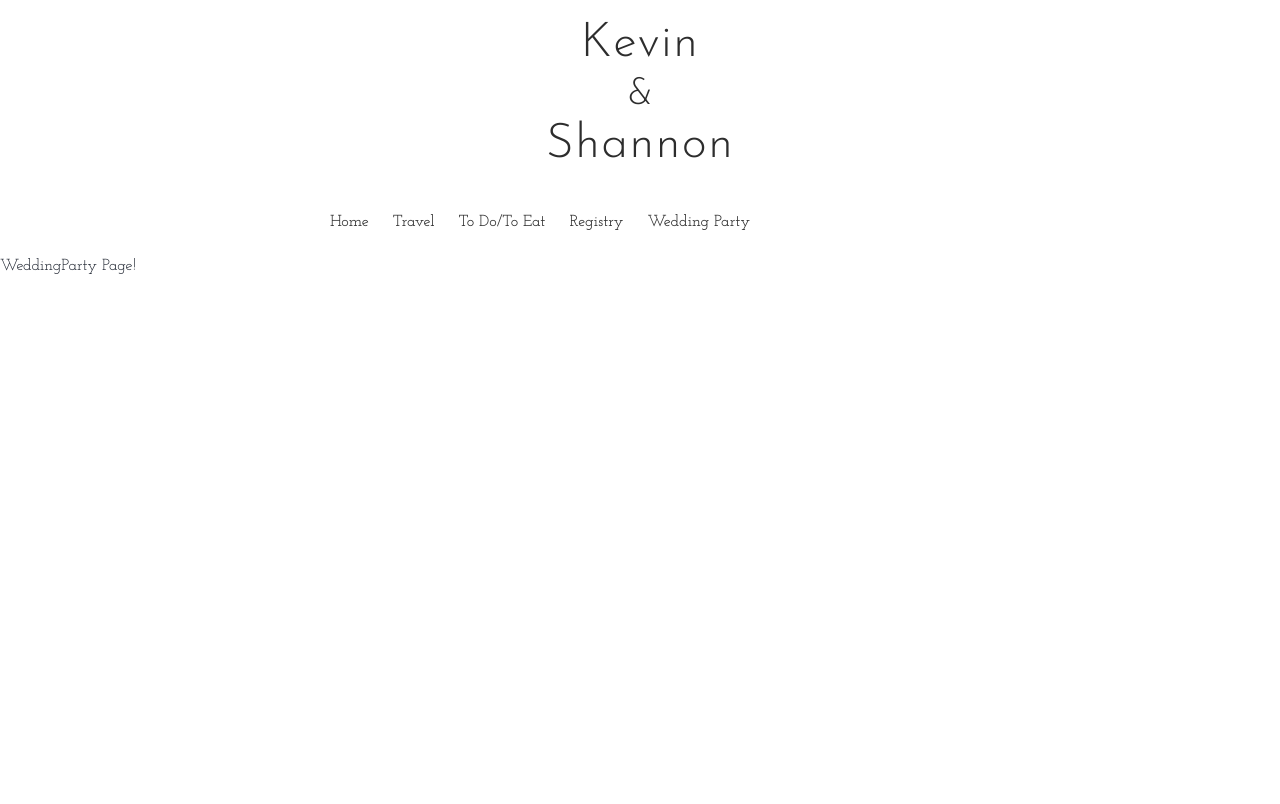
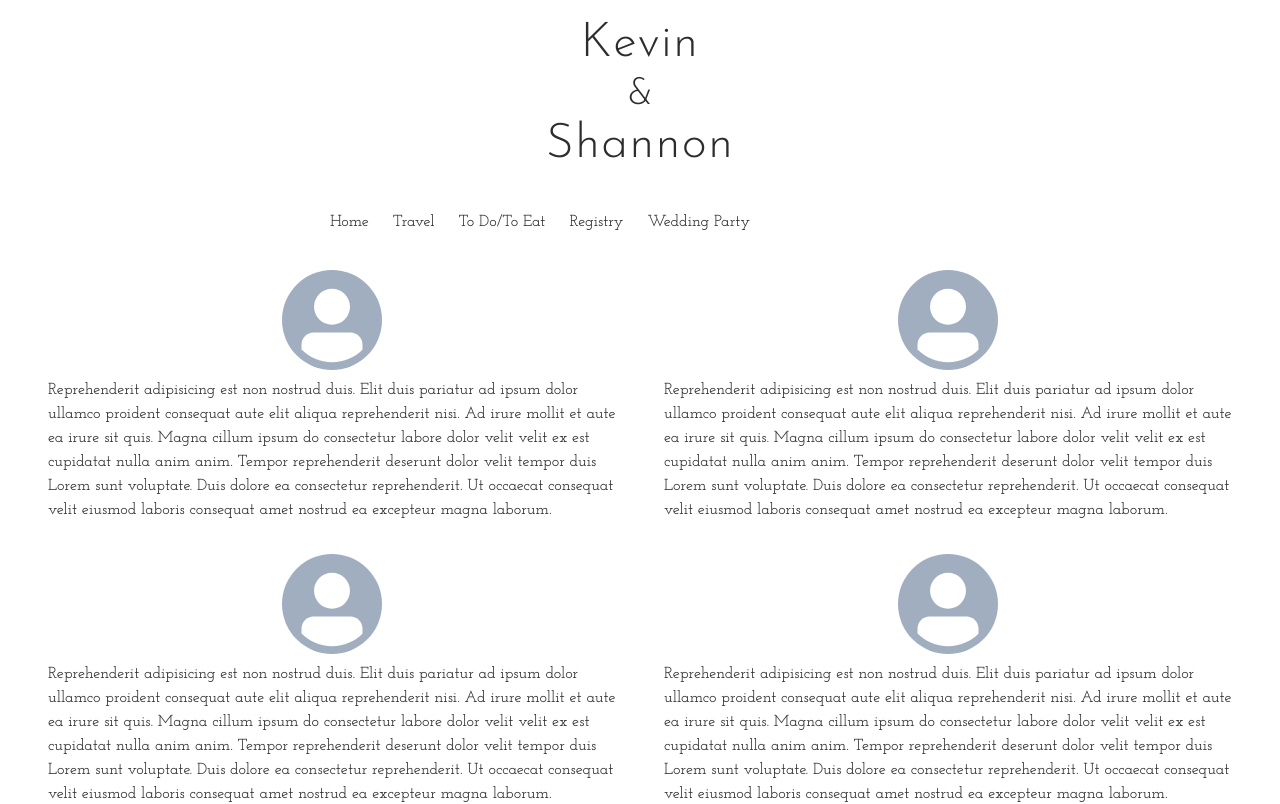
Before and after one commit to kblair40/wedding_v2, a React (Create React App) app: page /weddingparty in a window 1280 px wide. Shown: the top 804 px of the page. Built offline with nearby package versions, Linux system fonts and the light colour scheme.

Commit message:
add outline for WeddingParty page

```diff
--- a/src/App.js
+++ b/src/App.js
@@ -9,7 +9,7 @@ import Home from "pages/Home";
 import ToDoToEat from "pages/ToDoToEat";
 import RSVP from "pages/RSVP";
 import Travel from "pages/Travel";
-import WeddingParty from "pages/WeddingParty";
+import WeddingPartyPage from "pages/WeddingPartyPage";
 import Registry from "pages/Registry";
 
 function App() {
@@ -22,7 +22,7 @@ function App() {
         <Route path="/thingstodo" element={<ToDoToEat />} />
         <Route path="/rsvp" element={<RSVP />} />
         <Route path="/travel" element={<Travel />} />
-        <Route path="/weddingparty" element={<WeddingParty />} />
+        <Route path="/weddingparty" element={<WeddingPartyPage />} />
         <Route path="/registry" element={<Registry />} />
       </Routes>
     </Box>
--- /dev/null
+++ b/src/components/WeddingParty/index.js
@@ -0,0 +1,63 @@
+import React from "react";
+import {
+  Box,
+  VStack,
+  Text,
+  Heading,
+  Image,
+  AspectRatio,
+  Flex,
+  Avatar,
+} from "@chakra-ui/react";
+
+const WeddingParty = () => {
+  return (
+    <Flex direction="row" mt="16px">
+      <ColumnContainer>
+        <Partier />
+        <Partier />
+        <Partier />
+        <Partier />
+      </ColumnContainer>
+      <ColumnContainer>
+        <Partier />
+        <Partier />
+        <Partier />
+        <Partier />
+      </ColumnContainer>
+    </Flex>
+  );
+};
+
+export default WeddingParty;
+
+const Partier = () => {
+  return (
+    <VStack>
+      <Avatar boxSize="100px" />
+      <Text>
+        Reprehenderit adipisicing est non nostrud duis. Elit duis pariatur ad
+        ipsum dolor ullamco proident consequat aute elit aliqua reprehenderit
+        nisi. Ad irure mollit et aute ea irure sit quis. Magna cillum ipsum do
+        consectetur labore dolor velit velit ex est cupidatat nulla anim anim.
+        Tempor reprehenderit deserunt dolor velit tempor duis Lorem sunt
+        voluptate. Duis dolore ea consectetur reprehenderit. Ut occaecat
+        consequat velit eiusmod laboris consequat amet nostrud ea excepteur
+        magna laborum.
+      </Text>
+    </VStack>
+  );
+};
+
+const ColumnContainer = ({ children }) => {
+  return (
+    <Box w="50%">
+      {/* <Heading textAlign="center" fontWeight="500" mb="24px" fontSize="3xl">
+        {side}
+      </Heading> */}
+      <VStack px="24px" spacing="32px">
+        {children}
+      </VStack>
+    </Box>
+  );
+};
--- a/src/pages/WeddingParty/index.js
+++ /dev/null
@@ -1,7 +0,0 @@
-import React from "react";
-
-const WeddingParty = () => {
-  return <div>WeddingParty Page!</div>;
-};
-
-export default WeddingParty;
--- /dev/null
+++ b/src/pages/WeddingPartyPage/index.js
@@ -0,0 +1,14 @@
+import React from "react";
+import { Box } from "@chakra-ui/react";
+
+import WeddingParty from "components/WeddingParty";
+
+const WeddingPartyPage = () => {
+  return (
+    <Box px="24px">
+      <WeddingParty />
+    </Box>
+  );
+};
+
+export default WeddingPartyPage;
```
